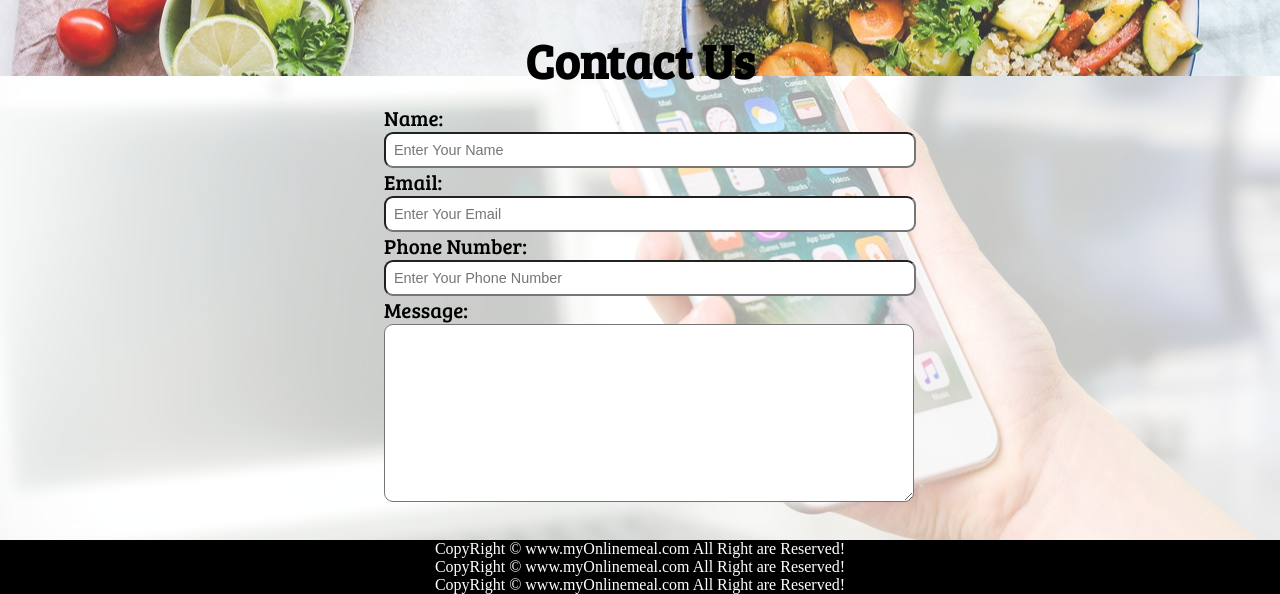
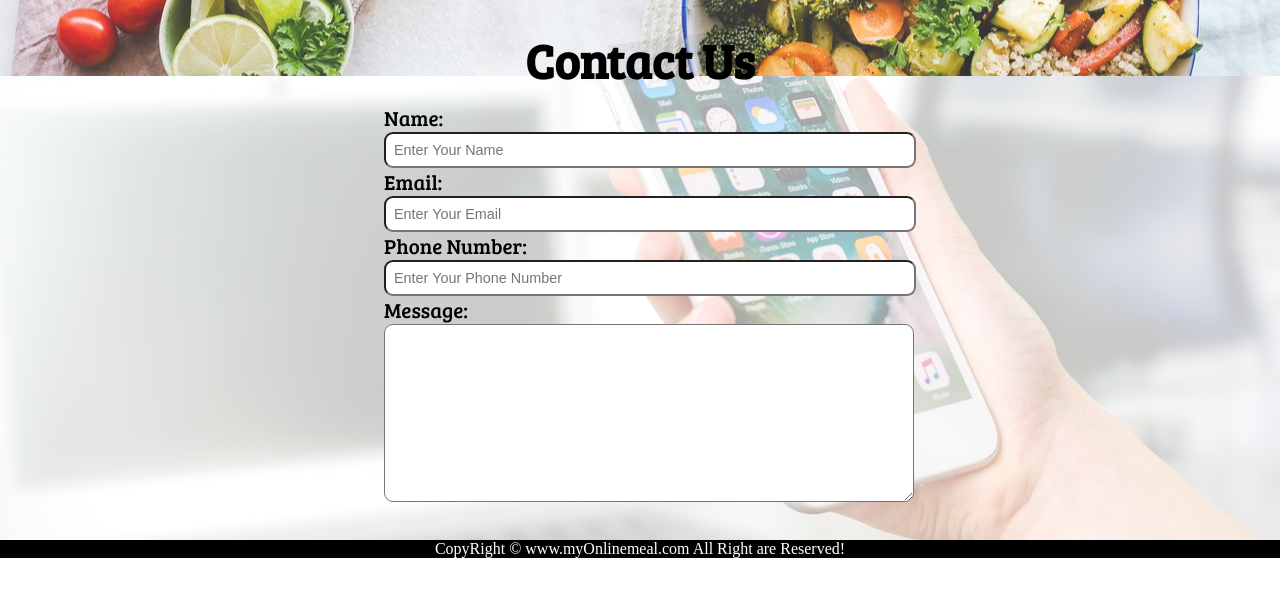
Before and after one commit to pratik753/FoodDelivery, a plain HTML site: page index.html in a window 1280 px wide. Shown: the part 1182-1776 px from the top of the page. After the commit the page ends 1740 px from the top, so only its background shows below. Drawn offline with Linux system fonts and the light colour scheme; a web font is replaced by a local one.

Commit message:
Update index.html

```diff
--- a/index.html
+++ b/index.html
@@ -98,12 +98,7 @@
         <div class="center">
             CopyRight &copy; www.myOnlinemeal.com All Right are Reserved!
         </div>
-        <div class="center">
-            CopyRight &copy; www.myOnlinemeal.com All Right are Reserved!
-        </div>
-        <div class="center">
-            CopyRight &copy; www.myOnlinemeal.com All Right are Reserved!
-        </div>
+
     </footer>
 
 </body>
```
